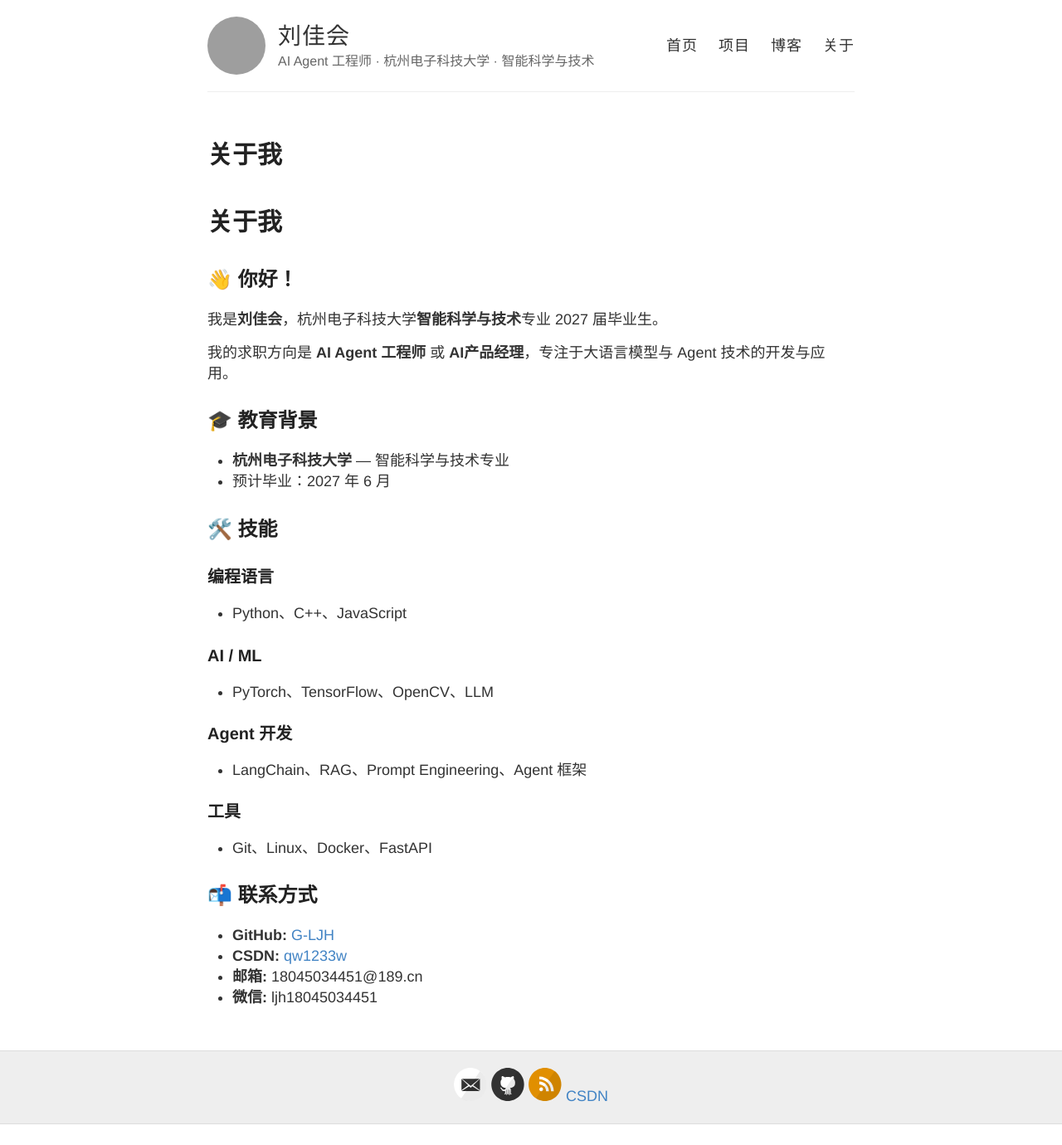
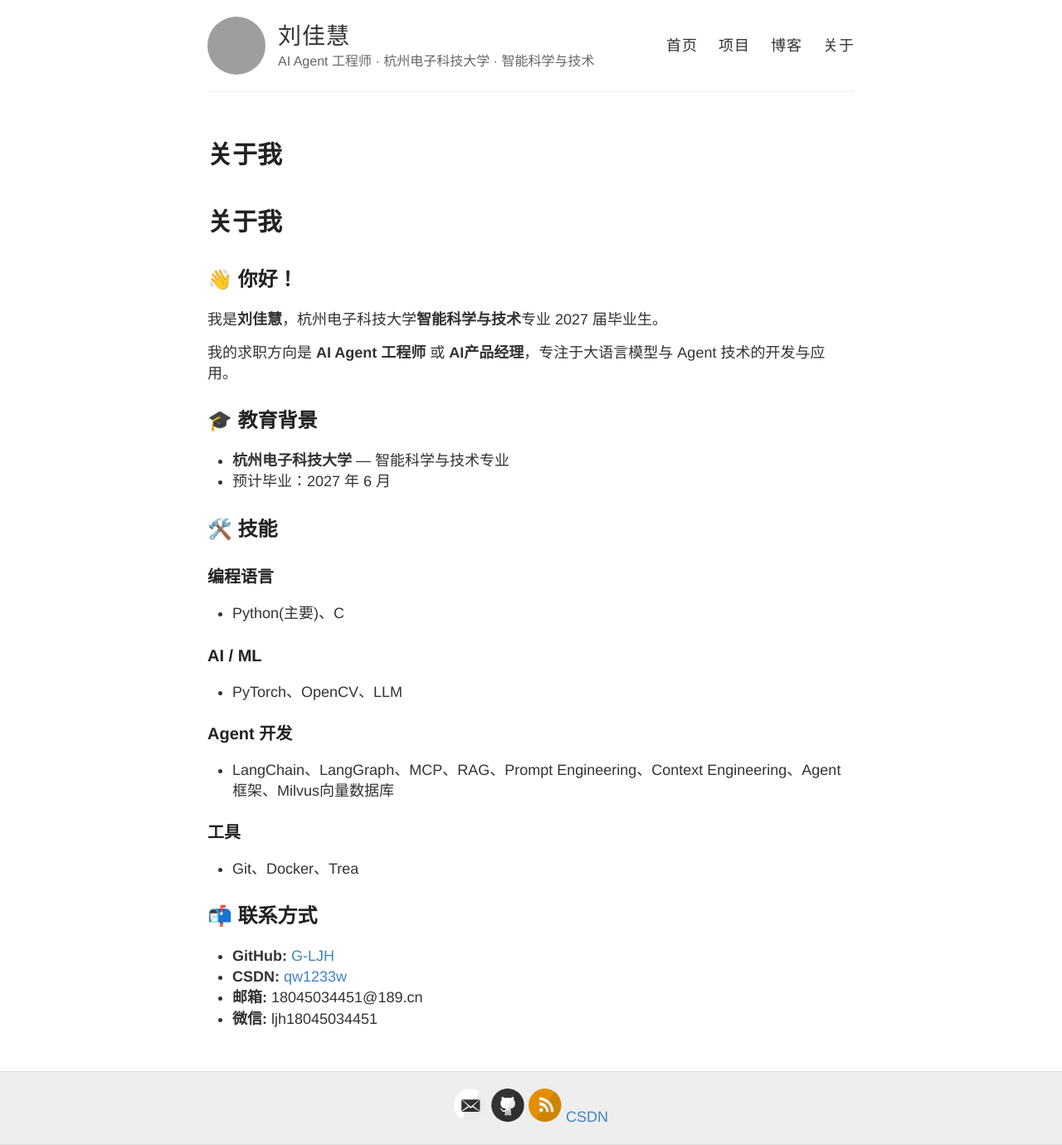
Before and after one commit to G-LJH/G-LJH.github.io, a Jekyll site: the page built from about.md, in a window 1280 px wide. Shown: the whole page at 83% size. Built offline with Jekyll 4.4.1, drawn with Linux system fonts in a browser that asks for light colours; before the commit the page ends 1355 px from its top, so only the background shows below that; grey boxes are pictures that could not be loaded.

Commit message:
更新名字为刘佳慧，更新项目Demo链接

```diff
--- a/_config.yml
+++ b/_config.yml
@@ -1,10 +1,10 @@
 #
-# 刘佳会 - 个人简历网站
+# 刘佳慧 - 个人简历网站
 # AI Agent 工程师 / AI产品经理
 #
 
 # 网站名称（显示在页眉中）
-name: 刘佳会
+name: 刘佳慧
 
 # 简短的个人简介或描述（显示在页眉中）
 description: AI Agent 工程师 · 杭州电子科技大学 · 智能科学与技术
--- a/_data/projects.yml
+++ b/_data/projects.yml
@@ -15,7 +15,7 @@
   order: 1
   url: /projects/doctor-assistant/
   github:
-  demo: https://fastgpt.in/share/n4R4kq8RvOX4SlesYAiz24I6
+  demo: http://114.55.140.84:3000/chat/share?shareId=n4R4kq8RvOX4SlesYAiz24I6
   article:
 
 
--- a/about.md
+++ b/about.md
@@ -8,7 +8,7 @@ permalink: /about/
 
 ## 👋 你好！
 
-我是**刘佳会**，杭州电子科技大学**智能科学与技术**专业 2027 届毕业生。
+我是**刘佳慧**，杭州电子科技大学**智能科学与技术**专业 2027 届毕业生。
 
 我的求职方向是 **AI Agent 工程师** 或 **AI产品经理**，专注于大语言模型与 Agent 技术的开发与应用。
 
@@ -22,16 +22,16 @@ permalink: /about/
 <!-- TODO: 持续补充中 -->
 
 ### 编程语言
-- Python、C++、JavaScript
+- Python(主要)、C
 
 ### AI / ML
-- PyTorch、TensorFlow、OpenCV、LLM
+- PyTorch、OpenCV、LLM
 
 ### Agent 开发
-- LangChain、RAG、Prompt Engineering、Agent 框架
+- LangChain、LangGraph、MCP、RAG、Prompt Engineering、Context Engineering、Agent 框架、Milvus向量数据库
 
 ### 工具
-- Git、Linux、Docker、FastAPI
+- Git、Docker、Trea
 
 ## 📬 联系方式
 
--- a/index.html
+++ b/index.html
@@ -5,7 +5,7 @@ title: 首页
 
 <div class="hero">
   <div class="hero-content">
-    <h1>你好，我是刘佳会 🐉</h1>
+    <h1>你好，我是刘佳慧 🐉</h1>
     <p class="hero-subtitle">AI Agent 工程师 / AI产品经理</p>
     <p class="hero-desc">
       杭州电子科技大学 · 智能科学与技术专业 · 2027届<br>
```
Also changed, not shown: projects/doctor-assistant.md (+4 -4 lines), README.md.
